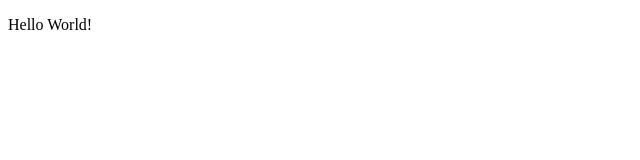
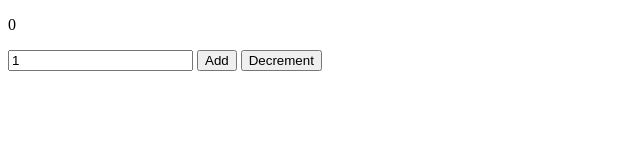
Before and after one commit to darieloper/vue2-boilerplate, a plain HTML site: page index.htm in a window 1280 px wide. Shown: the whole page, without its empty margins (0-640 px from the left). Drawn offline with nearby package versions, Linux system fonts and the light colour scheme.

Commit message:
add counter

```diff
--- a/index.htm
+++ b/index.htm
@@ -5,7 +5,10 @@
 
 <body>
     <div id="app">
-        <p>{{ message }}</p>
+        <p>{{ counter }}</p>
+        <input v-model.number="step" />
+        <button @click="increment">Add</button>
+        <button @click="decrement">Decrement</button>
     </div>
 
     <script src="index.js"></script>
--- a/index.js
+++ b/index.js
@@ -2,6 +2,17 @@ new Vue({
     el: '#app',
 
     data: {
-        message: 'Hello World!'
+        step: 1,
+        counter: 0
+    },
+
+    methods: {
+        increment() {
+            this.counter += this.step
+        },
+
+        decrement() {
+            this.counter -= this.step
+        }
     }
 });
```
